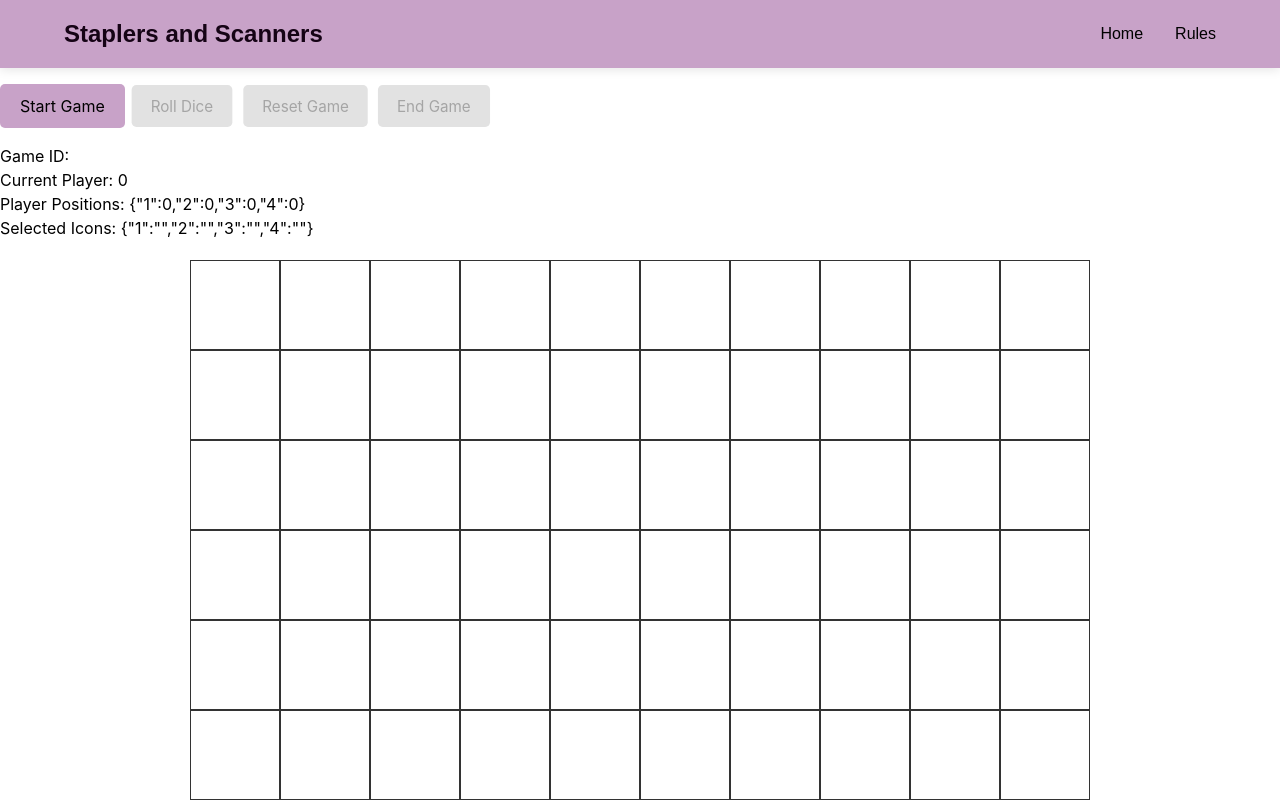
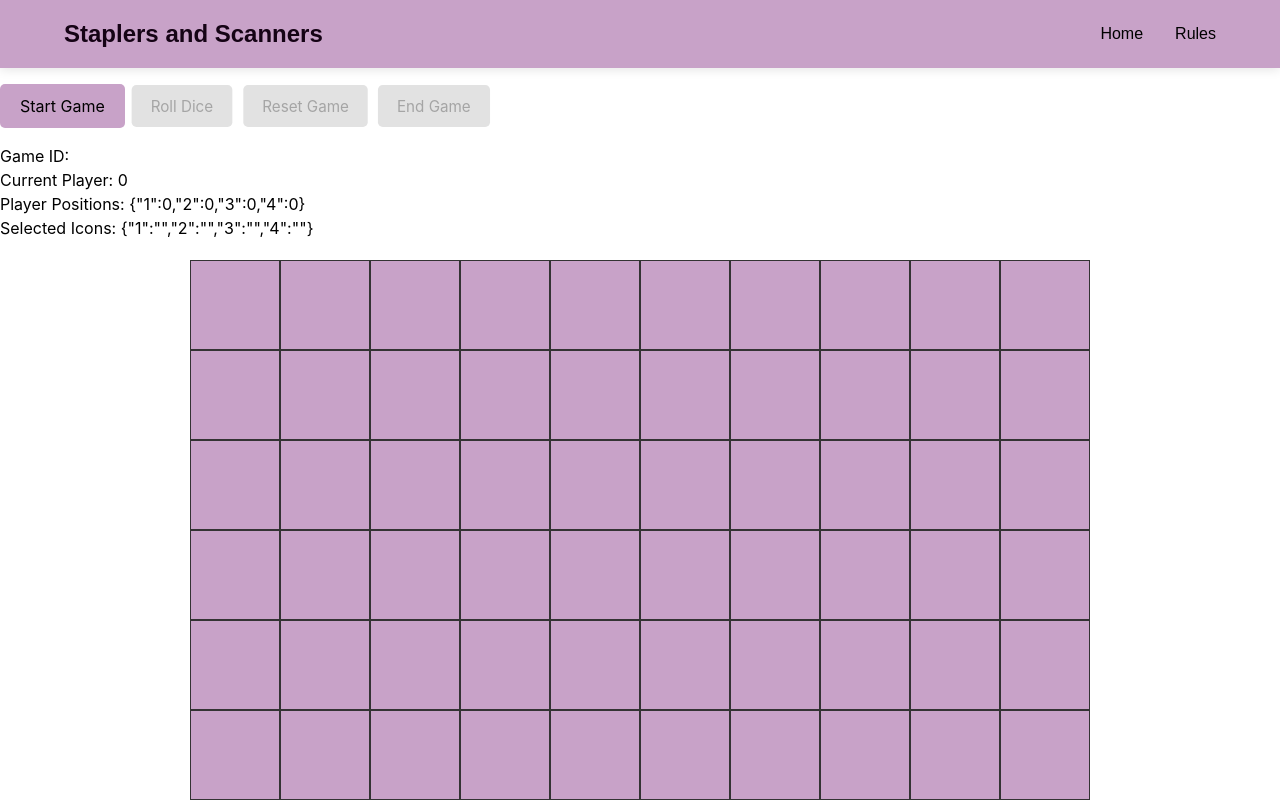
Before and after one commit to DomDom268/GameUI, a SvelteKit app: page /board in a window 1280 px wide. Shown: the top 800 px of the page. Built offline with nearby package versions, Linux system fonts and the light colour scheme.

Commit message:
Fixing css style component typos

```diff
--- a/src/routes/layout.css
+++ b/src/routes/layout.css
@@ -80,7 +80,7 @@
 
 .cells {
     position: relative;
-    background-colour: #c8a2c8 ;
+    background-color: #c8a2c8 ;
     border: 1px solid #333;
     display: flex;
     align-items: center;
@@ -104,9 +104,9 @@
     transition: all 0.2s ease;
 }
 
-tile-icons {
+.tile-icons {
     display:grid;
-    grid-template-columnns: repeat(2,1fr);
+    grid-template-columns: repeat(2,1fr);
     width: 100%;
     height: 100%;
     place-items: center
```
